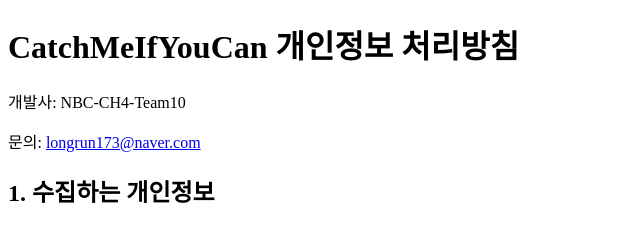
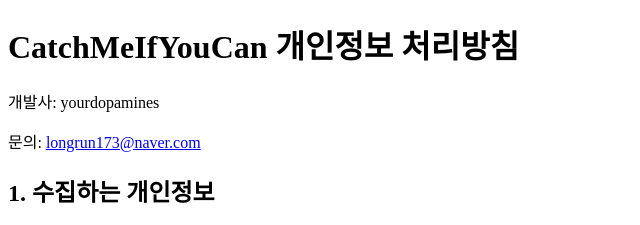
Before and after one commit to GKH-a/gkh-a.github.io, a plain HTML site: page privacy.html in a window 1280 px wide. Shown: the top 225 px of the page, 0-640 px from the left. Drawn offline with Linux system fonts and the light colour scheme.

Commit message:
Update privacy.html

```diff
--- a/privacy.html
+++ b/privacy.html
@@ -6,7 +6,7 @@
 </head>
 <body>
     <h1>CatchMeIfYouCan 개인정보 처리방침</h1>
-    <p>개발사: NBC-CH4-Team10</p>
+    <p>개발사: yourdopamines</p>
     <p>문의: <a href="mailto:longrun173@naver.com">longrun173@naver.com</a></p>
 
     <h2>1. 수집하는 개인정보</h2>
```
